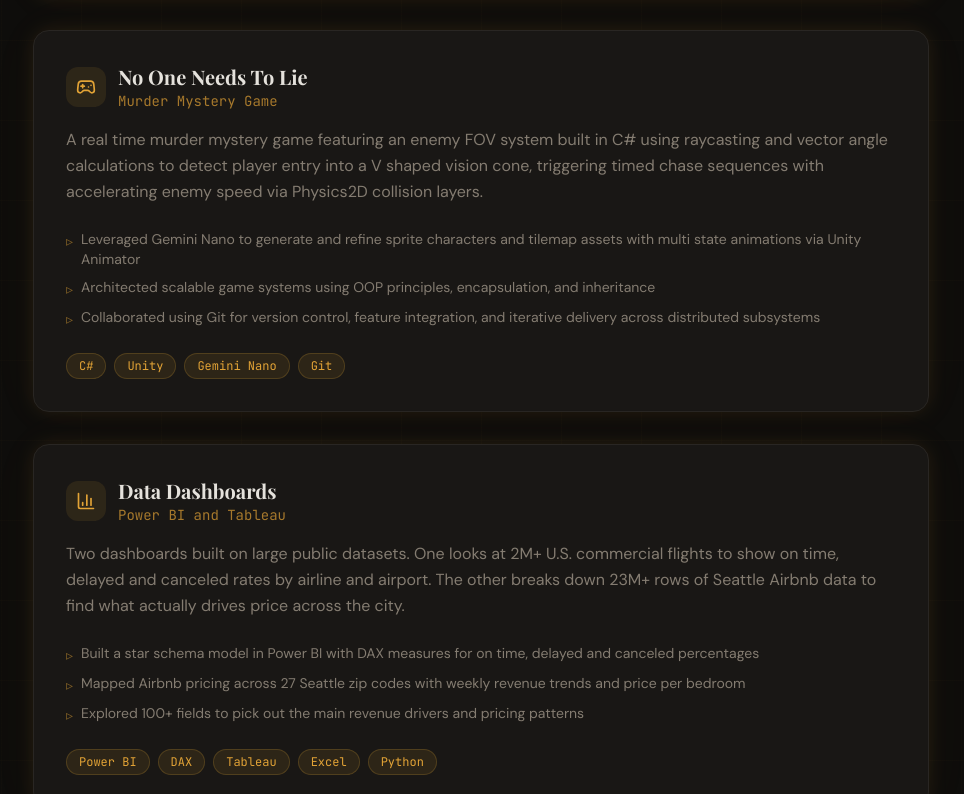
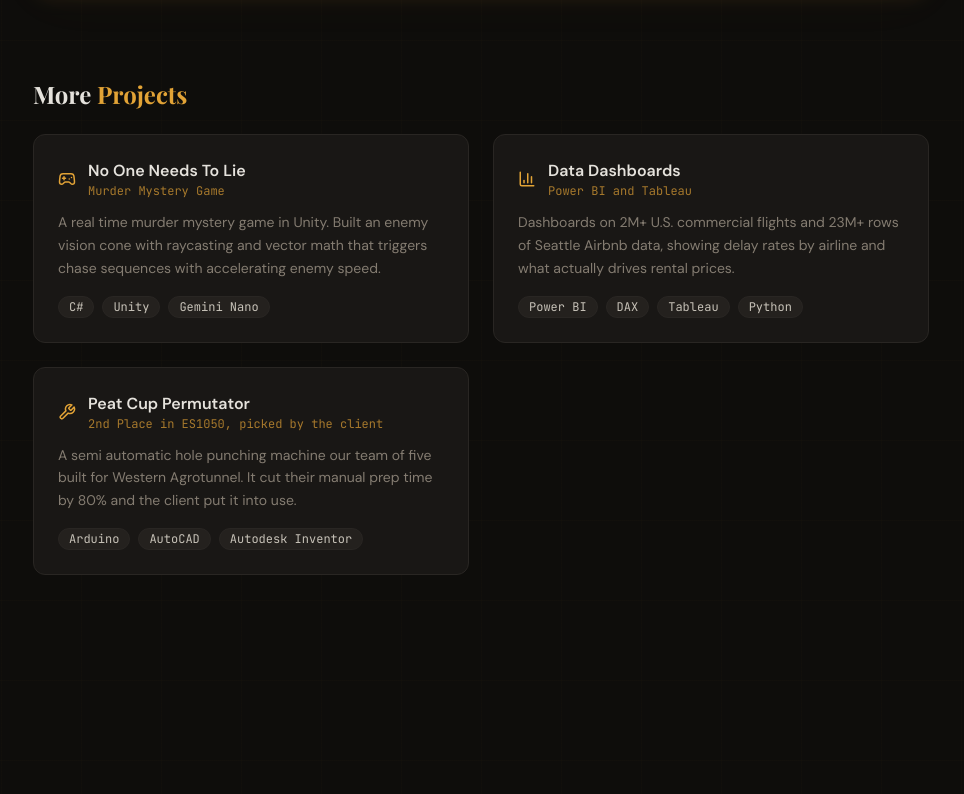
Before and after one commit to Anomaly-E-E/Anomaly-E-E.github.io, a React (Vite) app: page / in a window 1280 px wide. Shown: the part 4360-5154 px from the top of the page, without its empty margins (159-1123 px from the left). Built offline with nearby package versions, Linux system fonts and the light colour scheme; the HTML template or start-up script is replaced by a standard one; a web font is replaced by a local one.

Commit message:
split featured and smaller projects

```diff
--- a/src/components/sections/ProjectsSection.tsx
+++ b/src/components/sections/ProjectsSection.tsx
@@ -57,47 +57,32 @@ const projects = [
     icon: Globe,
     link: "https://basirah-wine.vercel.app/",
   },
+];
+
+const moreProjects = [
   {
     title: "No One Needs To Lie",
     subtitle: "Murder Mystery Game",
     description:
-      "A real time murder mystery game featuring an enemy FOV system built in C# using raycasting and vector angle calculations to detect player entry into a V shaped vision cone, triggering timed chase sequences with accelerating enemy speed via Physics2D collision layers.",
-    tech: ["C#", "Unity", "Gemini Nano", "Git"],
-    highlights: [
-      "Leveraged Gemini Nano to generate and refine sprite characters and tilemap assets with multi state animations via Unity Animator",
-      "Architected scalable game systems using OOP principles, encapsulation, and inheritance",
-      "Collaborated using Git for version control, feature integration, and iterative delivery across distributed subsystems",
-    ],
+      "A real time murder mystery game in Unity. Built an enemy vision cone with raycasting and vector math that triggers chase sequences with accelerating enemy speed.",
+    tech: ["C#", "Unity", "Gemini Nano"],
     icon: Gamepad2,
-    link: "",
   },
   {
     title: "Data Dashboards",
     subtitle: "Power BI and Tableau",
     description:
-      "Two dashboards built on large public datasets. One looks at 2M+ U.S. commercial flights to show on time, delayed and canceled rates by airline and airport. The other breaks down 23M+ rows of Seattle Airbnb data to find what actually drives price across the city.",
-    tech: ["Power BI", "DAX", "Tableau", "Excel", "Python"],
-    highlights: [
-      "Built a star schema model in Power BI with DAX measures for on time, delayed and canceled percentages",
-      "Mapped Airbnb pricing across 27 Seattle zip codes with weekly revenue trends and price per bedroom",
-      "Explored 100+ fields to pick out the main revenue drivers and pricing patterns",
-    ],
+      "Dashboards on 2M+ U.S. commercial flights and 23M+ rows of Seattle Airbnb data, showing delay rates by airline and what actually drives rental prices.",
+    tech: ["Power BI", "DAX", "Tableau", "Python"],
     icon: BarChart3,
-    link: "",
   },
   {
     title: "Peat Cup Permutator",
     subtitle: "2nd Place in ES1050, picked by the client",
     description:
-      "A semi automatic hole punching machine our team of five built for Western Agrotunnel. It cut their manual prep time by 80% and the client chose it to actually put into use.",
+      "A semi automatic hole punching machine our team of five built for Western Agrotunnel. It cut their manual prep time by 80% and the client put it into use.",
     tech: ["Arduino", "AutoCAD", "Autodesk Inventor"],
-    highlights: [
-      "Led the CAD modeling and programmed the Arduino actuators",
-      "Designed a modular base with jigsaw style pieces so it can be expanded later",
-      "Put together the full documentation package so the client can extend it without us",
-    ],
     icon: Wrench,
-    link: "",
   },
 ];
 
@@ -163,6 +148,36 @@ const ProjectsSection = () => {
             </div>
           ))}
         </div>
+
+        <ScrollReveal>
+          <h4 className="text-xl md:text-2xl font-bold mt-20 mb-6">
+            More <span className="text-primary">Projects</span>
+          </h4>
+        </ScrollReveal>
+
+        <div className="grid sm:grid-cols-2 gap-6">
+          {moreProjects.map((project, i) => (
+            <ScrollReveal key={project.title} delay={i * 0.1}>
+              <div className="h-full flex flex-col p-6 rounded-xl bg-card border border-border hover:border-glow transition-all duration-300">
+                <div className="flex items-center gap-3 mb-3">
+                  <project.icon className="text-primary shrink-0" size={18} />
+                  <div>
+                    <p className="font-semibold text-foreground">{project.title}</p>
+                    <p className="text-xs text-primary/70 font-mono">{project.subtitle}</p>
+                  </div>
+                </div>
+                <p className="text-sm text-muted-foreground leading-relaxed mb-4 flex-1">{project.description}</p>
+                <div className="flex flex-wrap gap-2">
+                  {project.tech.map((t) => (
+                    <span key={t} className="text-xs font-mono px-2.5 py-0.5 rounded-full bg-secondary text-secondary-foreground border border-border">
+                      {t}
+                    </span>
+                  ))}
+                </div>
+              </div>
+            </ScrollReveal>
+          ))}
+        </div>
       </div>
     </section>
   );
```
